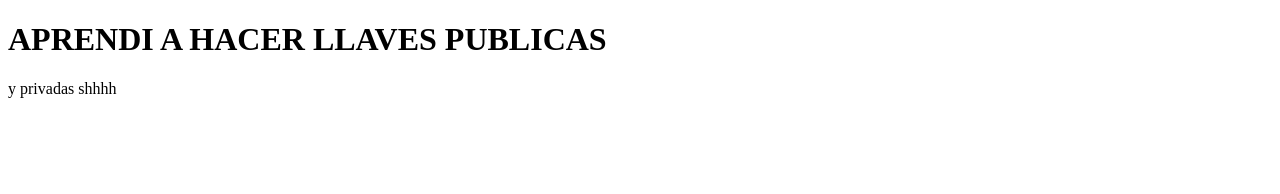
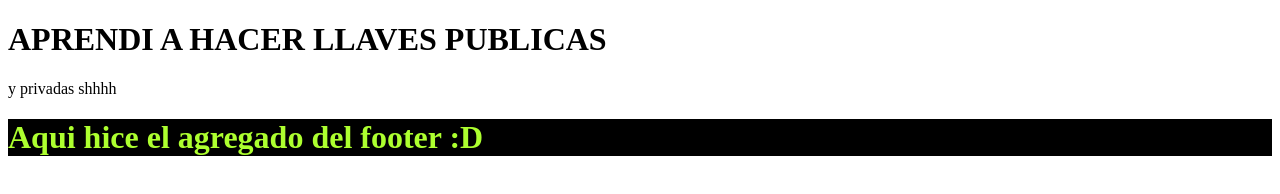
Before and after one commit to TOSCANERO/repo, a plain HTML site: page index.html in a window 1280 px wide. Drawn offline with Linux system fonts and the light colour scheme.

Commit message:
Cambios del footer agregados

```diff
--- a/estilos.css
+++ b/estilos.css
@@ -0,0 +1,4 @@
+footer{
+    background-color: black;
+    color: greenyellow;
+}
--- a/index.html
+++ b/index.html
@@ -5,9 +5,13 @@
     <meta http-equiv="X-UA-Compatible" content="IE=edge">
     <meta name="viewport" content="width=device-width, initial-scale=1.0">
     <title>LLAVES</title>
+    <link rel="stylesheet" href="estilos.css">
 </head>
 <body>
     <h1>APRENDI A HACER LLAVES PUBLICAS</h1>
     <p>y privadas shhhh</p>
 </body>
+<footer>
+    <h1>Aqui hice el agregado del footer :D</h1>
+</footer>
 </html>
```
